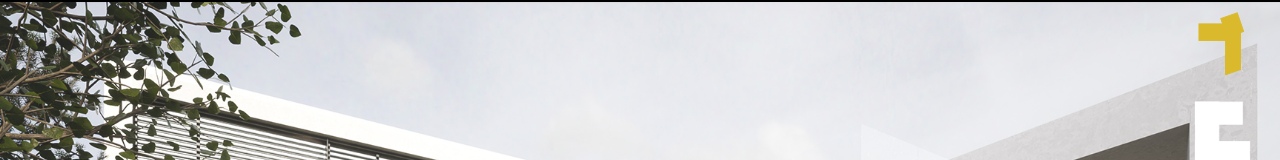
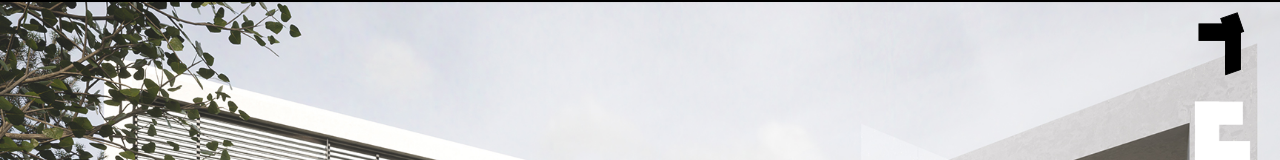
Before and after one commit to helo1313/MichalSwiatPage, a React (Create React App) app: page / in a window 1280 px wide. Shown: the top 160 px of the page. Built offline with nearby package versions, Linux system fonts and the light colour scheme.

Commit message:
fixed key error

```diff
--- a/src/App.js
+++ b/src/App.js
@@ -68,6 +68,7 @@ function App() {
 
   const projects = projectsData.map((project, index) => (
     <Project
+      key={project.id}
       data={project}
       descriptionIsActive={
         isMobile
--- a/src/Components/Project/ProjectList.js
+++ b/src/Components/Project/ProjectList.js
@@ -11,6 +11,7 @@ const ProjectList = (props) => {
     >
       {projectsData.map((project, index) => (
         <img
+          key={project.id}
           src={project.map}
           className={`
           ${styles.map}
--- a/src/Components/Project/ProjectList.module.scss
+++ b/src/Components/Project/ProjectList.module.scss
@@ -20,5 +20,5 @@
 }
 
 .highlighted {
-    filter: brightness(0) saturate(100%) invert(97%) sepia(23%) saturate(3483%) hue-rotate(329deg) brightness(88%) contrast(93%);
+    filter: brightness(0) saturate(100%);
 }
```
